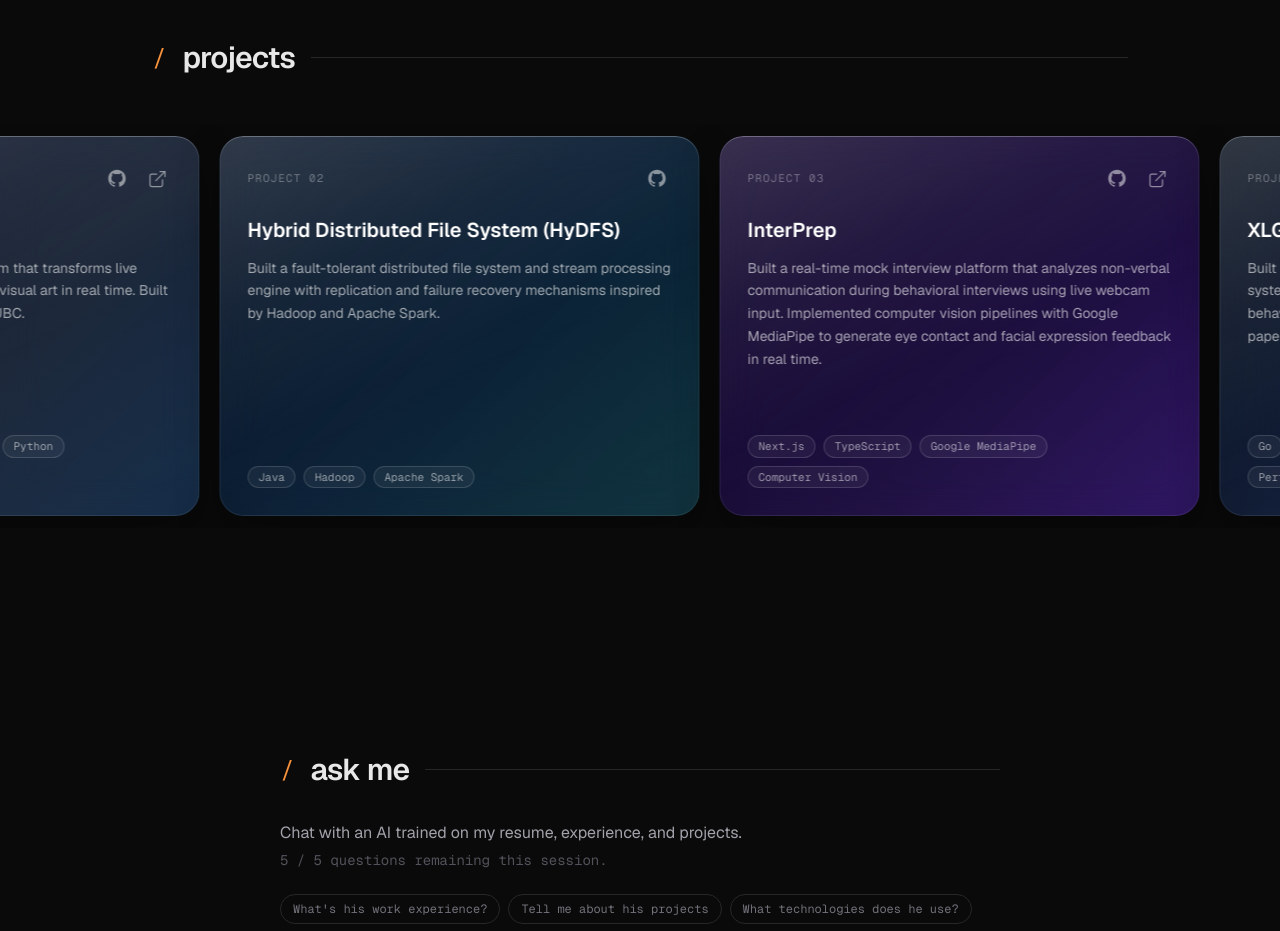
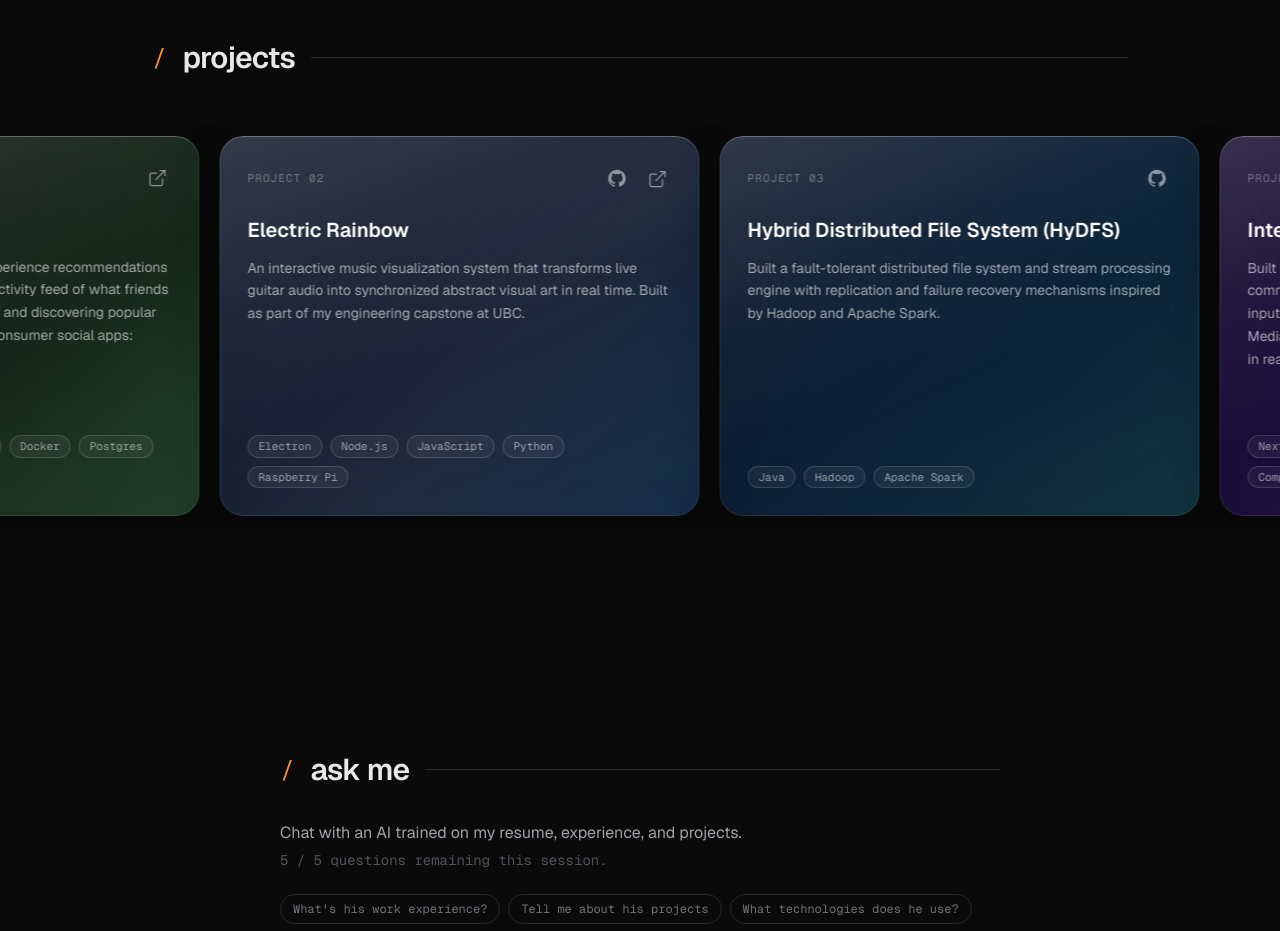
Before and after one commit to anant248/personal-portfolio, a Next.js app: page / in a window 1280 px wide. Shown: the part 3380-4311 px from the top of the page. Built offline with nearby package versions, Linux system fonts and the light colour scheme.

Commit message:
adding Rex to projects

```diff
--- a/data/projects.ts
+++ b/data/projects.ts
@@ -8,6 +8,14 @@ export interface Project {
 }
 
 export const projects: Project[] = [
+  {
+    title: "Rex (iOS App)",
+    description:
+      "Built a social discovery app to share experience recommendations with your friends. Features include an activity feed of what friends are exploring, creating and sharing lists, and discovering popular places to explore. Inspired by popular consumer social apps: BeReal, Splitwise, Instagram, and Beli.",
+    stack: ["React Native", "TypeScript", "Expo", "Docker", "Postgres", "GCP", "PostHog", "Sentry"],
+    color: "linear-gradient(135deg, #0f1a12 0%, #16281c 60%, #1c3a26 100%)",
+    live: "https://rex-app.com",
+  },
   {
     title: "Electric Rainbow",
     description:
```
Also changed, not shown: 1 other file (tests, documents, lock files or other folders).
